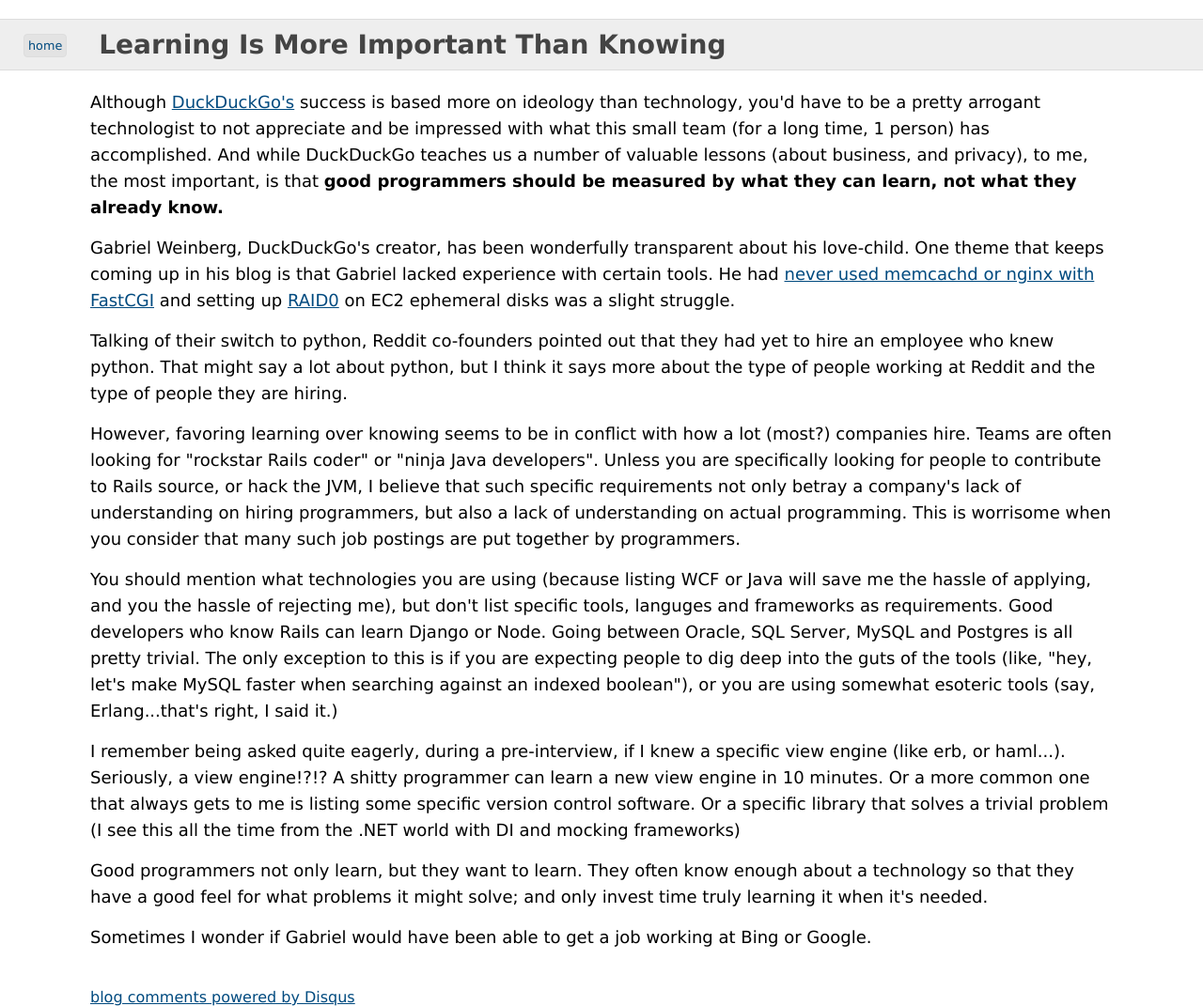
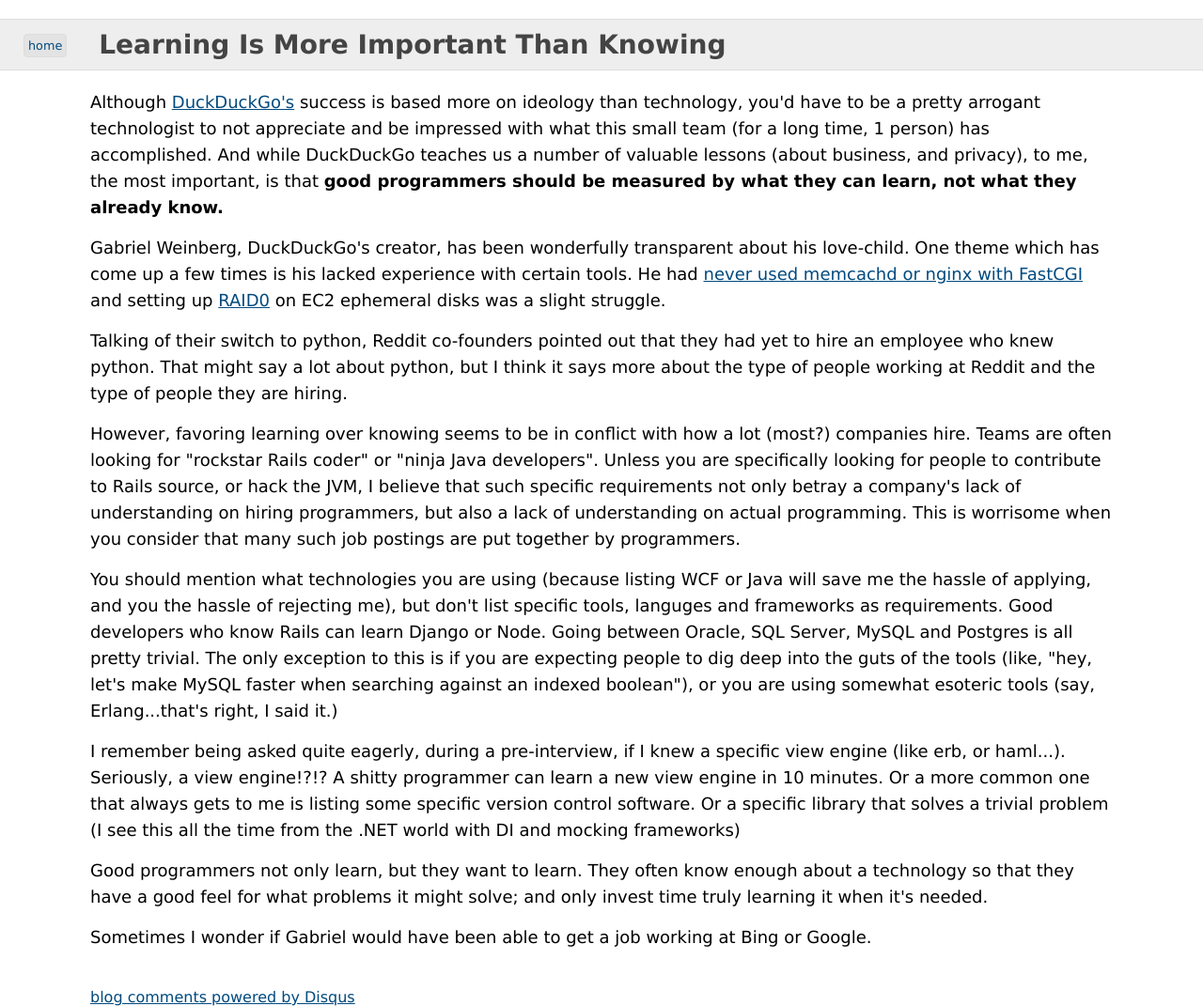
Before and after one commit to fehmicansaglam/fehmicansaglam.github.com, a Jekyll site: the page built from _posts/2012-4-18-Learning-Is-More-Important-Than-Knowing.html, in a window 1280 px wide. Shown: the whole page at 94% size. Built offline with Jekyll 4.4.1, drawn with Linux system fonts in a browser that asks for light colours; nearby versions of some CDN libraries; comment, search, counter and statistics services are not loaded.

Commit message:
small change

```diff
--- a/_posts/2012-4-18-Learning-Is-More-Important-Than-Knowing.html
+++ b/_posts/2012-4-18-Learning-Is-More-Important-Than-Knowing.html
@@ -5,7 +5,7 @@
 
 <p>Although <a href="http://duckduckgo.com">DuckDuckGo's</a> success is based more on ideology than technology, you'd have to be a pretty arrogant technologist to not appreciate and be impressed with what this small team (for a long time, 1 person) has accomplished. And while DuckDuckGo teaches us a number of valuable lessons (about business, and privacy), to me, the most important, is that <strong>good programmers should be measured by what they can learn, not what they already know.</strong></p>
 
-<p>Gabriel Weinberg, DuckDuckGo's creator, has been wonderfully transparent about his love-child. One theme that keeps coming up in his blog is that Gabriel lacked experience with certain tools. He had <a href="http://www.gabrielweinberg.com/blog/2009/03/duck-duck-go-architecture.html">never used memcachd or nginx with FastCGI</a> and setting up <a href="http://www.gabrielweinberg.com/blog/2011/05/raid0-ephemeral-storage-on-aws-ec2.html">RAID0</a> on EC2 ephemeral disks was a slight struggle.</p>
+<p>Gabriel Weinberg, DuckDuckGo's creator, has been wonderfully transparent about his love-child. One theme which has come up a few times is his lacked experience with certain tools. He had <a href="http://www.gabrielweinberg.com/blog/2009/03/duck-duck-go-architecture.html">never used memcachd or nginx with FastCGI</a> and setting up <a href="http://www.gabrielweinberg.com/blog/2011/05/raid0-ephemeral-storage-on-aws-ec2.html">RAID0</a> on EC2 ephemeral disks was a slight struggle.</p>
 
 <p>Talking of their switch to python, Reddit co-founders pointed out that they had yet to hire an employee who knew python. That might say a lot about python, but I think it says more about the type of people working at Reddit and the type of people they are hiring.</p>
 
```
